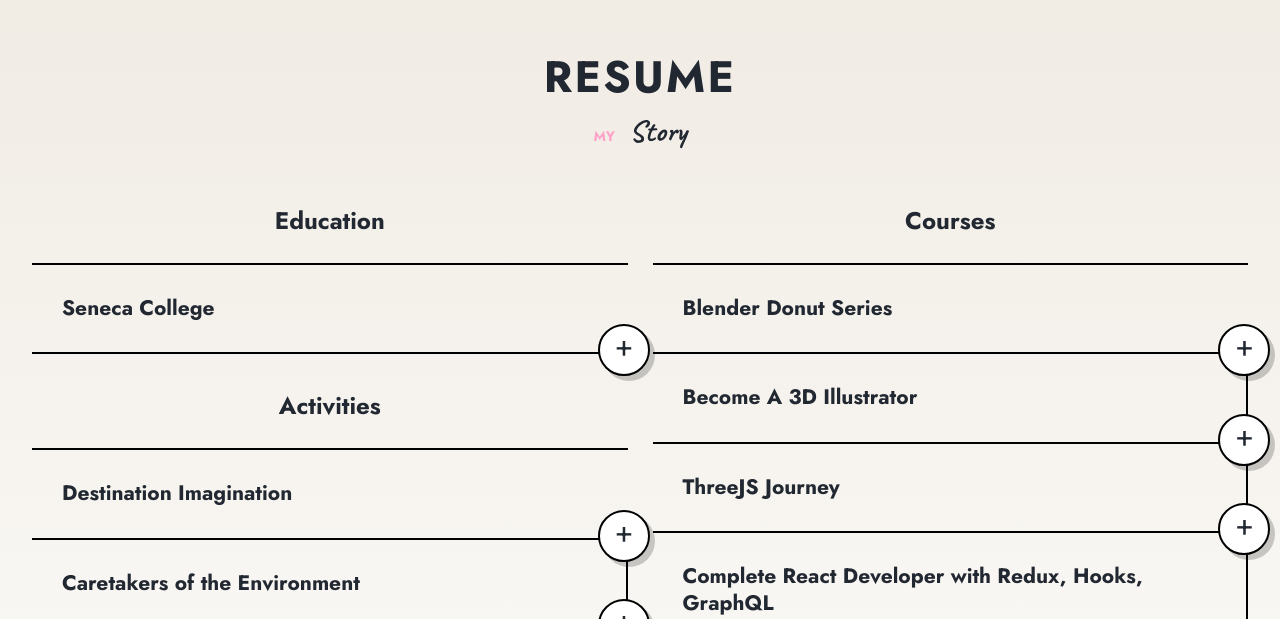
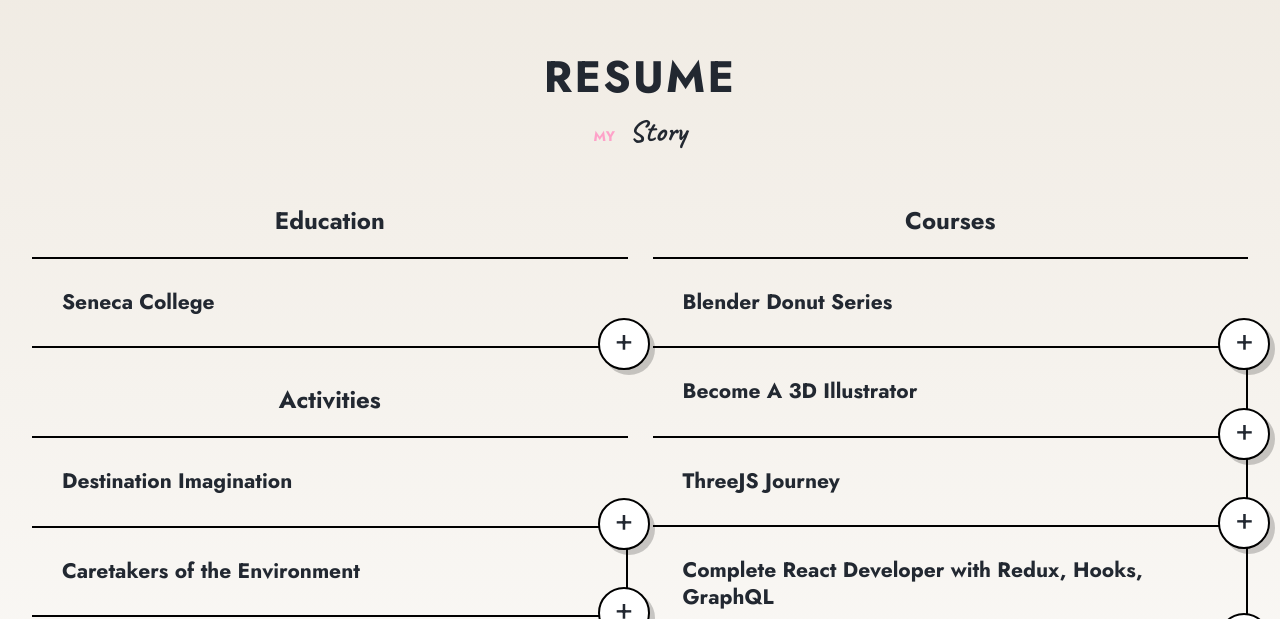
Before and after one commit to pronoia9/lumirise, a React (Vite) app: page / in a window 1280 px wide. Shown: the part 5703-6322 px from the top of the page. Built offline with nearby package versions, Linux system fonts and the light colour scheme.

Commit message:
fix padding

```diff
--- a/src/components/sections/Experience/ExperienceColumns.jsx
+++ b/src/components/sections/Experience/ExperienceColumns.jsx
@@ -22,7 +22,7 @@ export default function ExperienceColumns({ column, data }) {
 const Container = styled.div`
   h5 {
     margin: 0;
-    padding: 0 0 ${rem(30)} 0;
+    padding: 0 0 ${rem(24)} 0;
     line-height: 1;
     text-align: center;
     border-bottom: ${rem(2)} solid var(--c-lineBorder);
```
